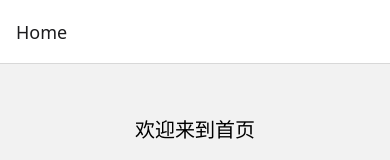
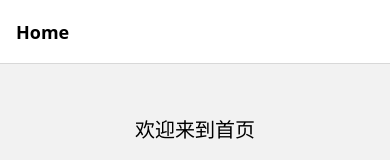
Before and after one commit to zeyuanHong0/first-app, a React Native app: screen /Home in a window 390 px wide. Shown: the top 160 px of the page. Built offline with nearby package versions, Linux system fonts and the light colour scheme.

Commit message:
设置主题色

```diff
--- /dev/null
+++ b/constants/Colors.ts
@@ -0,0 +1,14 @@
+export const Colors = {
+  primary: '#6200ee',
+  accent: '#03dac4',
+  light: {
+    navigationColor: '#fff',
+    textColor: '#000',
+    backgroundColor: '#f5f5f5',
+  },
+  dark: {
+    navigationColor: '#000',
+    textColor: '#fff',
+    backgroundColor: '#121212',
+  },
+};
--- a/src/navigation/AppNavigator.tsx
+++ b/src/navigation/AppNavigator.tsx
@@ -1,6 +1,9 @@
 import React from 'react';
 import { NavigationContainer } from '@react-navigation/native';
 import { createNativeStackNavigator } from '@react-navigation/native-stack';
+import { useColorScheme } from 'react-native';
+
+import { Colors } from '../../constants/Colors';
 
 import Home from '../screens/Home';
 import About from '../screens/About';
@@ -8,10 +11,28 @@ import About from '../screens/About';
 const Stack = createNativeStackNavigator();
 
 export default function AppNavigator() {
+  const colorScheme = useColorScheme();
+  const theme = Colors[colorScheme ?? 'light'];
+
   return (
     <NavigationContainer>
-      <Stack.Navigator initialRouteName="Home">
-        <Stack.Screen name="Home" component={Home} />
+      <Stack.Navigator
+        initialRouteName="Home"
+        screenOptions={{
+          headerStyle: {
+            backgroundColor: theme.navigationColor,
+          },
+          headerTintColor: theme.textColor,
+          headerTitleStyle: {
+            fontWeight: 'bold',
+          },
+        }}
+      >
+        <Stack.Screen
+          name="Home"
+          component={Home}
+          options={{ headerShown: true }}
+        />
         <Stack.Screen name="About" component={About} />
       </Stack.Navigator>
     </NavigationContainer>
```
